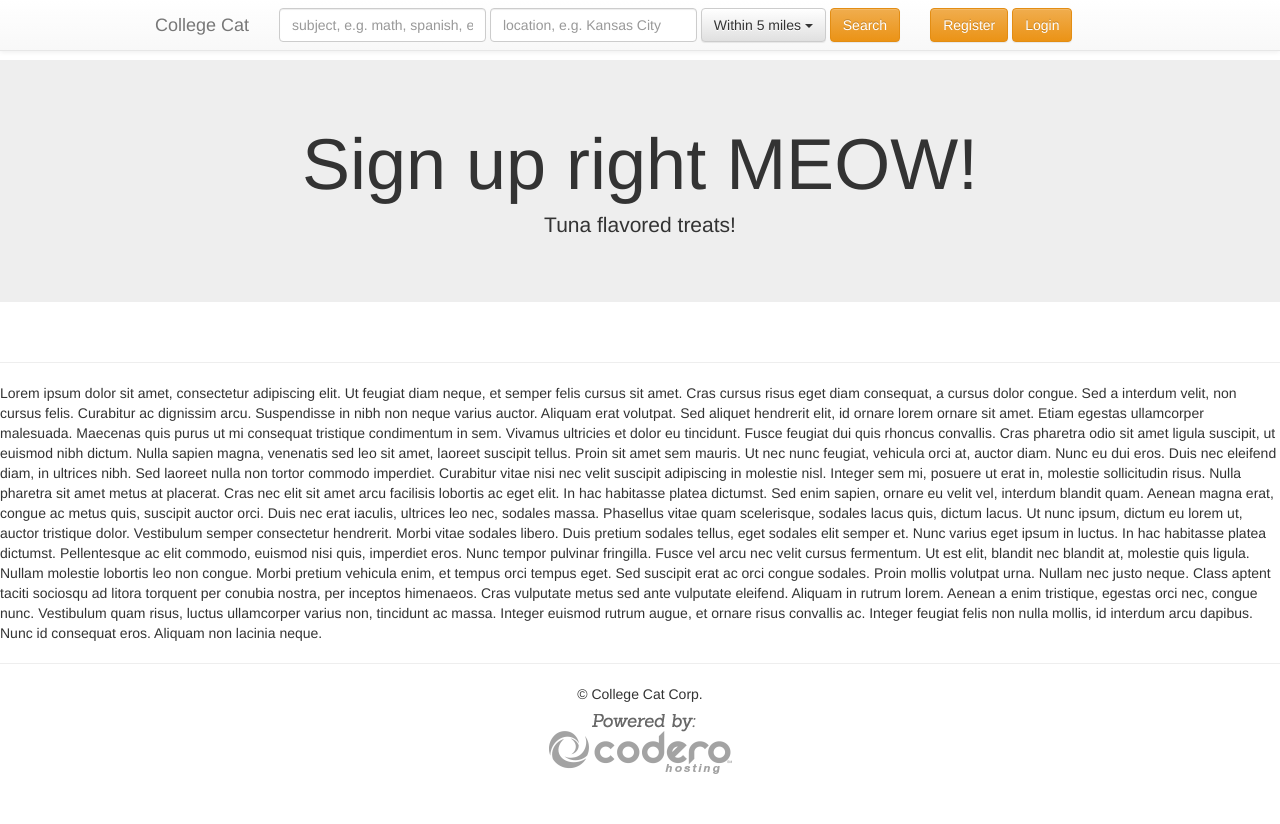
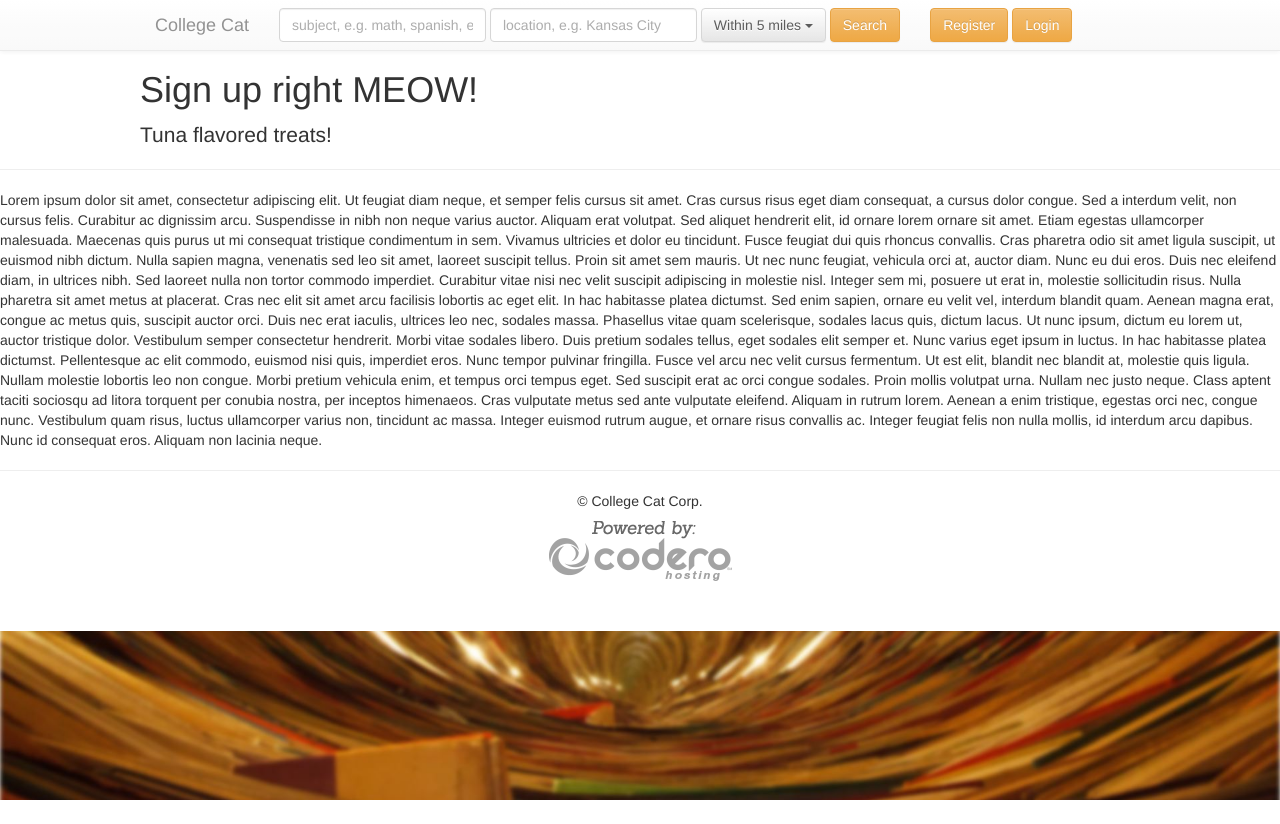
Before and after one commit to twoflowers/collegecat, a Flask app: page / in a window 1280 px wide. After the commit the page ends 800 px from the top, so only its background shows below. Run offline with Flask 2, Linux system fonts and the light colour scheme; data that the repository does not hold is empty; some libraries are stand-ins or nearby versions.

Commit message:
Tweak base page

```diff
--- a/app/templates/base.html
+++ b/app/templates/base.html
@@ -18,8 +18,20 @@
     <script src="//maxcdn.bootstrapcdn.com/bootstrap/3.2.0/js/bootstrap.min.js"></script>
     <style type="text/css">
           body {
-            padding-top: 0px;
+            padding-top: 50px;
             padding-bottom: 40px;
+          }
+
+          html {
+            background: url(/static/img/blurtunnel.jpg) no-repeat center center fixed;
+            -webkit-background-size: cover;
+            -moz-background-size: cover;
+            -o-background-size: cover;
+            background-size: cover;
+          }
+
+          .navbar {
+            opacity: 0.8;
           }
 
           /* Custom container */
@@ -94,7 +106,7 @@
       </div>
     </div><!-- end of navbar -->
 
-    <div class="jumbotron">
+    <div class="container-narrow">
       <h1>Sign up right MEOW!</h1>
       <p class="lead">Tuna flavored treats!</p>
     </div>
```
Also changed, not shown: app/static/img/blurtunnel.jpg (added).
